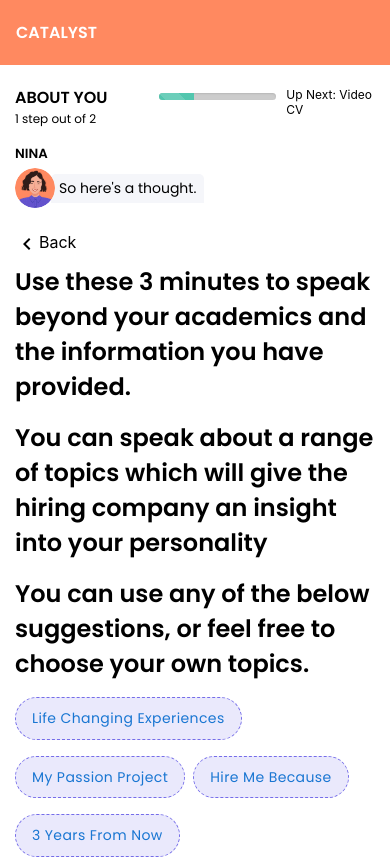
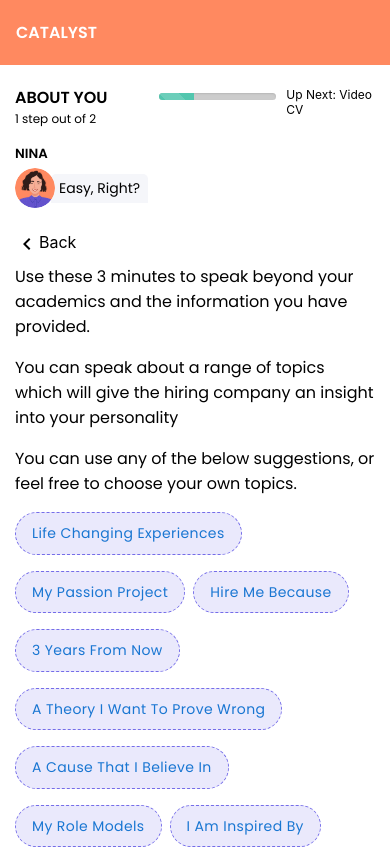
Before and after one commit to prasankumar26/candidate-web, a React (Create React App) app: page /video-questions in a window 390 px wide. Shown: the top 859 px of the page. Built offline with nearby package versions, Linux system fonts and the light colour scheme.

Commit message:
text changed

```diff
--- a/src/assets/style.css
+++ b/src/assets/style.css
@@ -358,6 +358,10 @@
     .cat-btn-mob{
         width: 155px !important;
     }
+    .video-qts{
+        font-size: 16px !important;
+        font-weight: 400 !important;
+    }
 }
 
 @media only screen and (min-width: 991px) {
@@ -385,4 +389,7 @@
     .mt-lg-5{
         margin-top: 3em !important;
     }
+    .video-qts{
+        font-size: 24px !important;
+    }
 }
--- a/src/components/MobileNina.jsx
+++ b/src/components/MobileNina.jsx
@@ -1,13 +1,13 @@
 import Stack from '@mui/material/Stack';
 import Avatar from '@mui/material/Avatar';
 
-const MobileNina = ({number, para1}) => {
+const MobileNina = ({number, para1, sPara}) => {
     return (
         <div className='mb-2 mt-3 des-none'>
             <h5 className='mb-1'>NINA</h5>
             <Stack direction="row" alignItems="center" >
                 <Avatar alt="Cindy Baker" src="/images/avatar-one.png" />
-                <p style={{marginLeft: '-4px', fontSize: '14px', backgroundColor: '#F5F6Fa', borderTopRightRadius: '5px', borderTopLeftRadius: '5px', padding: '4px 8px'  }}>So here's a thought.</p>
+                <p style={{marginLeft: '-4px', fontSize: '14px', backgroundColor: '#F5F6Fa', borderTopRightRadius: '5px', borderTopLeftRadius: '5px', padding: '4px 8px'  }}>{sPara}</p>
             </Stack>
 
             {para1 &&  <div className="mt-2 p-2" style={{backgroundColor: '#F5F6Fa', borderRadius: '5px'}}>
--- a/src/components/ProgressBar.jsx
+++ b/src/components/ProgressBar.jsx
@@ -26,7 +26,7 @@ LinearProgressWithLabel.propTypes = {
 };
 
 
-const ProgressBar = ({ marginRight, number, para1 }) => {
+const ProgressBar = ({ marginRight, number, para1, sPara }) => {
     const [progress, setProgress] = useState(10);
 
     useEffect(() => {
@@ -65,7 +65,7 @@ const ProgressBar = ({ marginRight, number, para1 }) => {
                     <span style={{ fontSize: '12px', color: '#000', marginLeft: '10px', marginTop: '-6px' }}> Up Next: Video CV </span>
                 </Box>
             </Stack>
-            <MobileNina number={number} para1={para1} />
+            <MobileNina number={number} para1={para1} sPara={sPara} />
         </Box>
         // </Container>
     )
--- a/src/pages/auth/AboutYou.jsx
+++ b/src/pages/auth/AboutYou.jsx
@@ -40,7 +40,7 @@ const AboutYou = () => {
                     <MobileNav />
 
                         <Grid item xs={12} md={8} className='pt-lg-5 px-lg-s-des'>
-                            <ProgressBar number="1/5" para1="So here's a thought. Say your team is kicking off a huge project at work."  />
+                            <ProgressBar number="1/5" para1="So here's a thought. Say your team is kicking off a huge project at work." sPara="So here's a thought."  />
                             <Stack direction="column" justifyContent="center" alignItems="center" className='mt-5'>
                             <Box style={{ background: selectedValue === 'a' ? 'rgb(117 109 233 / 29%)' : '#F5F6FA', width: 'fit-content' }} className="p-3 mb-4">
                                 <Stack direction="row" alignItems="center">
--- a/src/pages/auth/DateOfBirth.jsx
+++ b/src/pages/auth/DateOfBirth.jsx
@@ -108,11 +108,11 @@ const DateOfBirth = () => {
                                 </div>
                             </Grid>
                             <Grid item xs={12} md={8} className='pt-lg-5 px-lg-s-des'>
-                                <ProgressBar para1="Let's begin with yourdemographics." />
+                                <ProgressBar sPara="What is your date of birth?" />
 
-                                <Stack direction="row" className='mt-5'> <NavigateBeforeIcon /> Back </Stack>
+                                <Stack direction="row" className='mt-3'> <NavigateBeforeIcon /> Back </Stack>
 
-                                <Box className="mt-3">
+                                <Box className="mt-2">
                                     <NormalHeading title="Date Of Birth" />
 
                                     <Stack flexWrap="wrap" direction={{ xs: 'row', sm: 'row' }} spacing={{ xs: 1, sm: 2, md: 4 }}>
--- a/src/pages/auth/Degree.jsx
+++ b/src/pages/auth/Degree.jsx
@@ -114,10 +114,10 @@ const Degree = () => {
                         <MobileNav />
 
                         <Grid item xs={12} md={8} className='pt-lg-5 px-lg-s-des'>
-                            <ProgressBar />
-                            <Stack direction="row" className='mt-5'> <NavigateBeforeIcon /> Back </Stack>
+                            <ProgressBar sPara="Let's talk about education now?" para1="What is your latest education qualification? Show it off!" />
+                            <Stack direction="row" className='mt-3'> <NavigateBeforeIcon /> Back </Stack>
 
-                            <Box className="mt-3">
+                            <Box className="mt-2">
                             <NormalHeading title="What is your latest education qualification?" />
 
                                 <Button variant='contained' sx={{ textTransform: 'capitalize', width: 'fit-content', cursor: 'pointer', backgroundColor: '#756DE9' }} className='px-3 py-2 me-2 mb-2 roundedone'>
--- a/src/pages/auth/Experience.jsx
+++ b/src/pages/auth/Experience.jsx
@@ -74,7 +74,7 @@ const Experience = () => {
             <MobileNav />
 
             <Grid item xs={12} md={8} className='pt-lg-5 px-lg-s-des'>
-              <ProgressBar para1="Tell us about your experiences" />
+              <ProgressBar sPara="Tell us about your experiences" />
 
               <Box className="mt-4">
                 <Stack direction="row" justifyContent="space-between">
--- a/src/pages/auth/Hobbies.jsx
+++ b/src/pages/auth/Hobbies.jsx
@@ -89,9 +89,9 @@ const Hobbies = () => {
                     </Grid>
                     <MobileNav />
                     <Grid item xs={12} md={8} className='pt-lg-5 px-lg-s-des' >
-                      <ProgressBar para1="Do you have any skills or hobbies?" />
-                      <Stack direction="row" className='mt-5'> <NavigateBeforeIcon /> Back </Stack>
-                        <Box className="mt-3">
+                      <ProgressBar sPara="Do you have any skills or hobbies?" />
+                      <Stack direction="row" className='mt-3'> <NavigateBeforeIcon /> Back </Stack>
+                        <Box className="mt-2">
                             <CssTextField
                                 id="outlined-number"
                                 placeholder="Search by Keywords"
--- a/src/pages/auth/Preference.jsx
+++ b/src/pages/auth/Preference.jsx
@@ -42,7 +42,7 @@ const Preference = () => {
                          <MobileNav  />
 
                         <Grid item xs={12} md={8} className='pt-lg-5 px-lg-s-des'>
-                            <ProgressBar para1="Tell us your Preferences" />
+                            <ProgressBar sPara="Tell us your Preferences" />
                             <Box className="mt-3">
                                 <Grid container spacing={2}>
                                     <Grid item xs={12} md={6}>
--- a/src/pages/auth/Skillset.jsx
+++ b/src/pages/auth/Skillset.jsx
@@ -143,9 +143,9 @@ const Skillset = () => {
                         <MobileNav />
 
                         <Grid item xs={12} md={8} className='pt-lg-5 px-lg-s-des'>
-                            <ProgressBar />
-                            <Stack direction="row" className='mt-5'> <NavigateBeforeIcon /> Back </Stack>
-                            <Box className="mt-4">
+                            <ProgressBar sPara="Select skillset which you are proud of" />
+                            <Stack direction="row" className='mt-3'> <NavigateBeforeIcon /> Back </Stack>
+                            <Box className="mt-2">
                                 <Stack direction="row" justifyContent="space-between">
                                     <NormalHeading title="My Skillsets Are" />
                                 </Stack>
--- a/src/pages/auth/VideoQuestions.jsx
+++ b/src/pages/auth/VideoQuestions.jsx
@@ -75,14 +75,14 @@ const VideoQuestions = () => {
                            <MobileNav />
 
                         <Grid item xs={12} md={8} className='pt-lg-5 px-lg-s-des'>
-                            <ProgressBar />
+                            <ProgressBar sPara="Easy, Right?" />
 
                             <Stack direction="row" className='mt-4'> <NavigateBeforeIcon /> Back </Stack>
 
                             <Box className="mt-2">
-                                <h2 className='mb-3' style={{fontSize: '24px'}}>Use these 3 minutes to speak beyond your academics and the information you have provided.</h2>
-                                <h2 className='mb-3' style={{fontSize: '24px'}}>You can speak about a range of topics which will give the hiring company an insight into your personality</h2>
-                                <h2 className='mb-3' style={{fontSize: '24px'}}>You can use any of the below suggestions, or feel free to choose your own topics.</h2>
+                                <h2 className='mb-3 video-qts'>Use these 3 minutes to speak beyond your academics and the information you have provided.</h2>
+                                <h2 className='mb-3 video-qts'>You can speak about a range of topics which will give the hiring company an insight into your personality</h2>
+                                <h2 className='mb-3 video-qts'>You can use any of the below suggestions, or feel free to choose your own topics.</h2>
                             </Box>
 
                             <Box className="mt-3">
```
